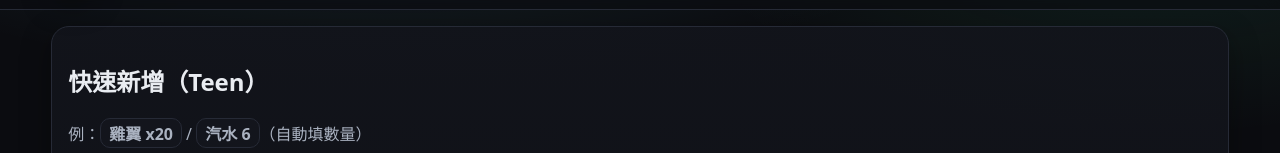
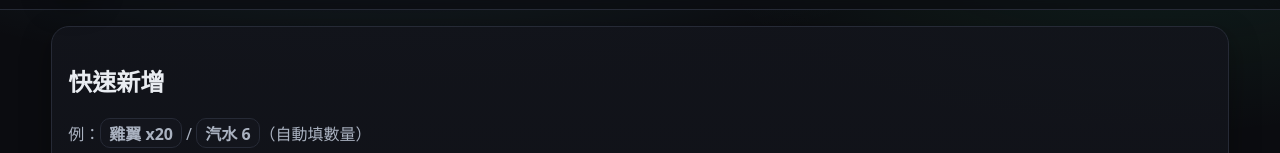
Before and after one commit to Wesley7054/bbq-checklist, a plain HTML site: page index.html in a window 1280 px wide. Both pictures are taken after a click on the button "Advance". Shown: the part 138-291 px from the top of the page. Drawn offline with Linux system fonts and the light colour scheme; no server answers.

Commit message:
Update index.html

```diff
--- a/index.html
+++ b/index.html
@@ -72,7 +72,7 @@
     <section class="card teen-only">
       <div class="card__head">
         <div>
-          <h2>快速新增（Teen）</h2>
+          <h2>快速新增</h2>
           <p class="muted">例：<span class="kbd">雞翼 x20</span> / <span class="kbd">汽水 6</span>（自動填數量）</p>
         </div>
       </div>
```
